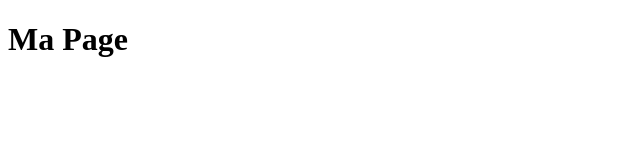
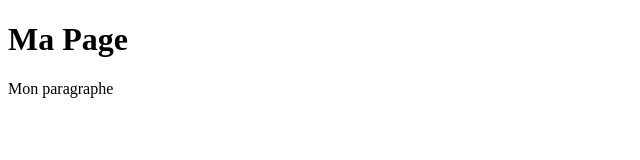
Before and after one commit to Abdou7721/D-p-t_1, a plain HTML site: page index.html in a window 1280 px wide. Shown: the whole page, without its empty margins (0-640 px from the left). Drawn offline with Linux system fonts and the light colour scheme.

Commit message:
commit 2

```diff
--- a/index.html
+++ b/index.html
@@ -7,5 +7,6 @@
 </head>
 <body>
     <h1> Ma Page </h1>
+    <p>Mon paragraphe </p>
 </body>
 </html>
```
